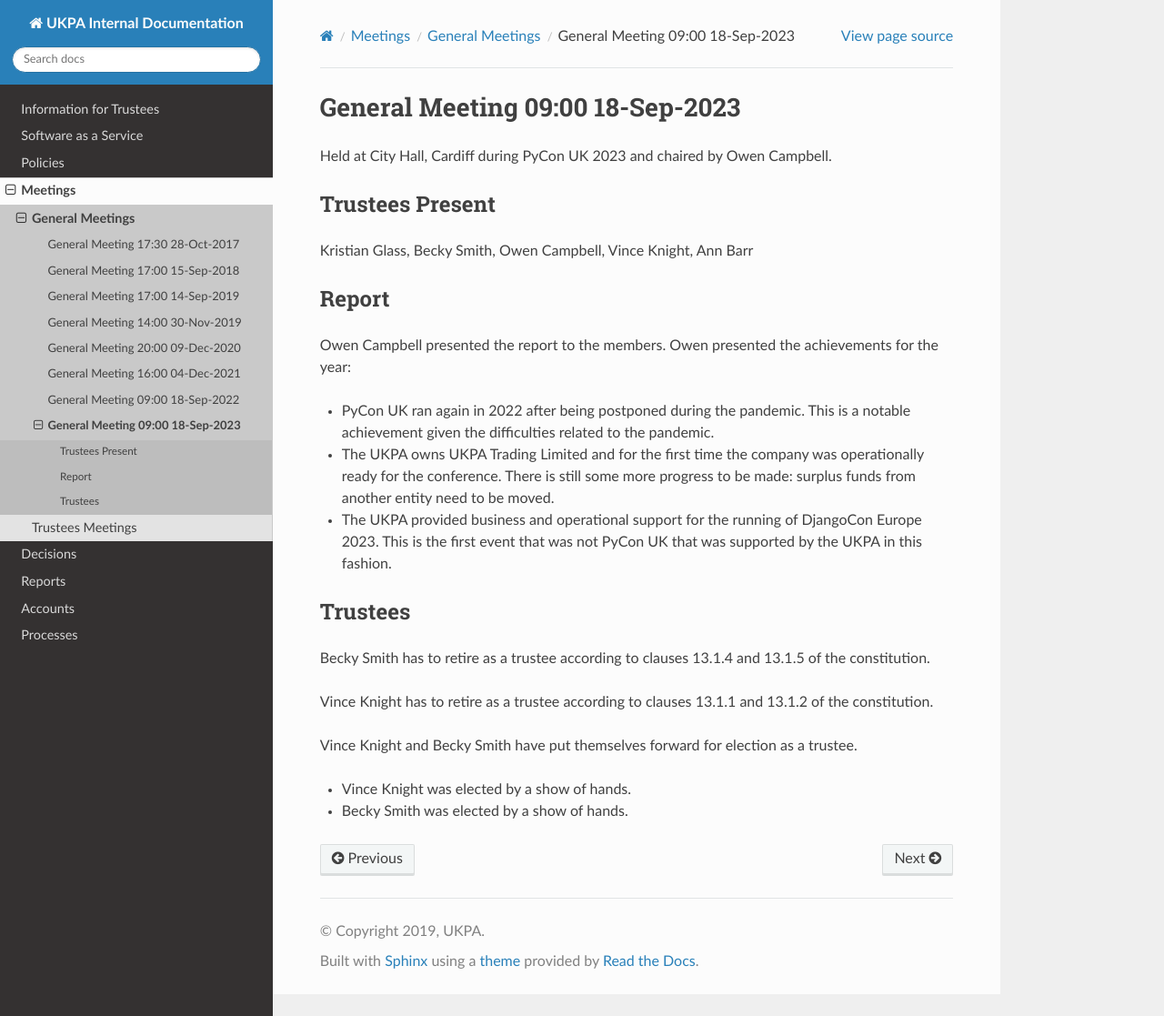
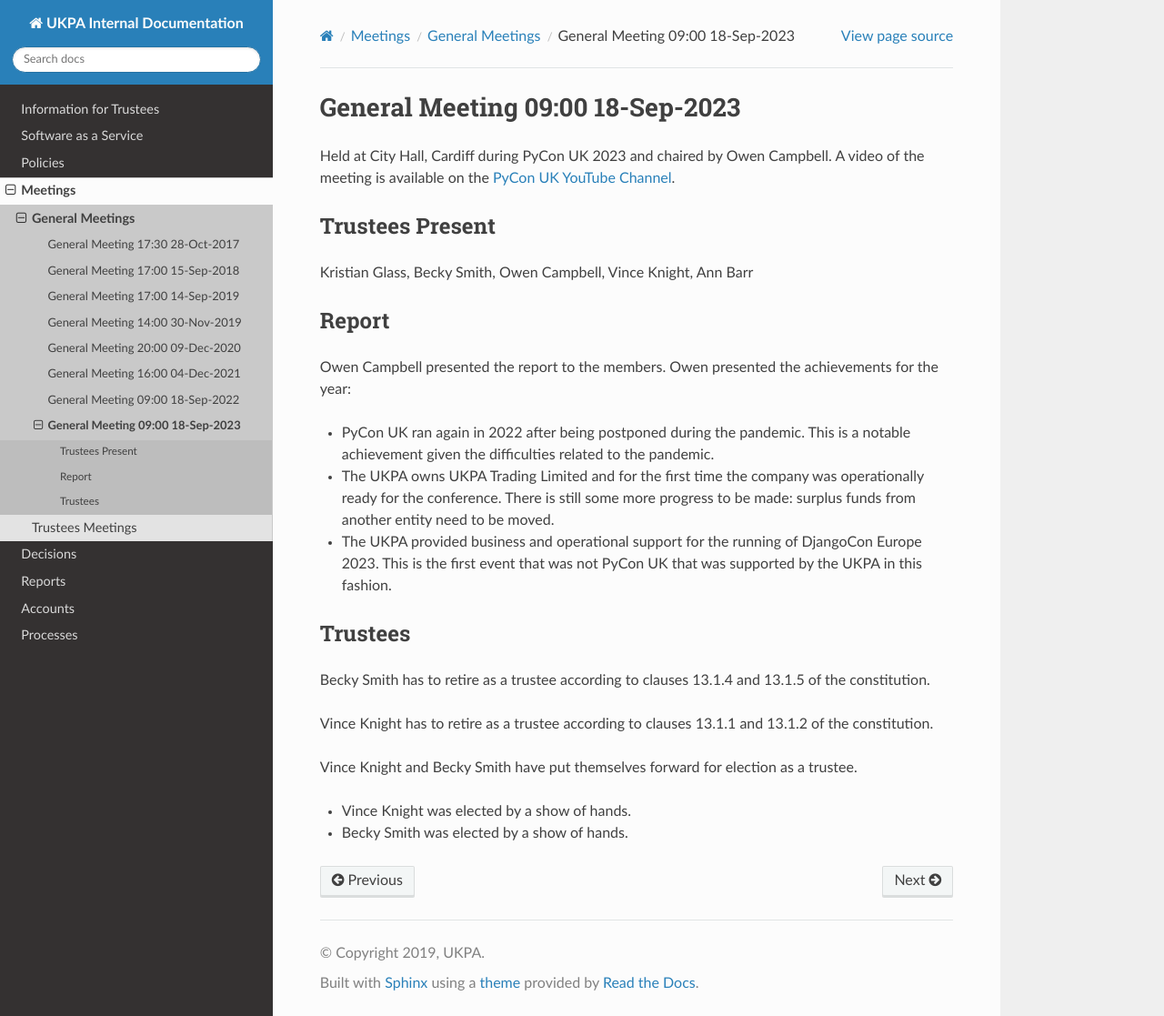
Before and after one commit to UKPythonAssociation/ukpa-internaldocs, a Sphinx documentation site: the page built from source/meetings/general/2023-01-24.rst, in a window 1280 px wide and 1117 px high. Shown: the whole window at 91% size. Built offline with Sphinx 7.4.7 and the Read the Docs theme 2.0.0, drawn with Linux system fonts in a browser that asks for light colours.

Commit message:
Add link to recording of AGM.

```diff
--- a/source/meetings/general/2023-01-24.rst
+++ b/source/meetings/general/2023-01-24.rst
@@ -2,6 +2,7 @@ General Meeting 09:00 18-Sep-2023
 =================================
 
 Held at City Hall, Cardiff during PyCon UK 2023 and chaired by Owen Campbell.
+A video of the meeting is available on the `PyCon UK YouTube Channel <https://www.youtube.com/watch?v=FuaJ1-b7LOc>`_.
 
 Trustees Present
 ----------------
```
